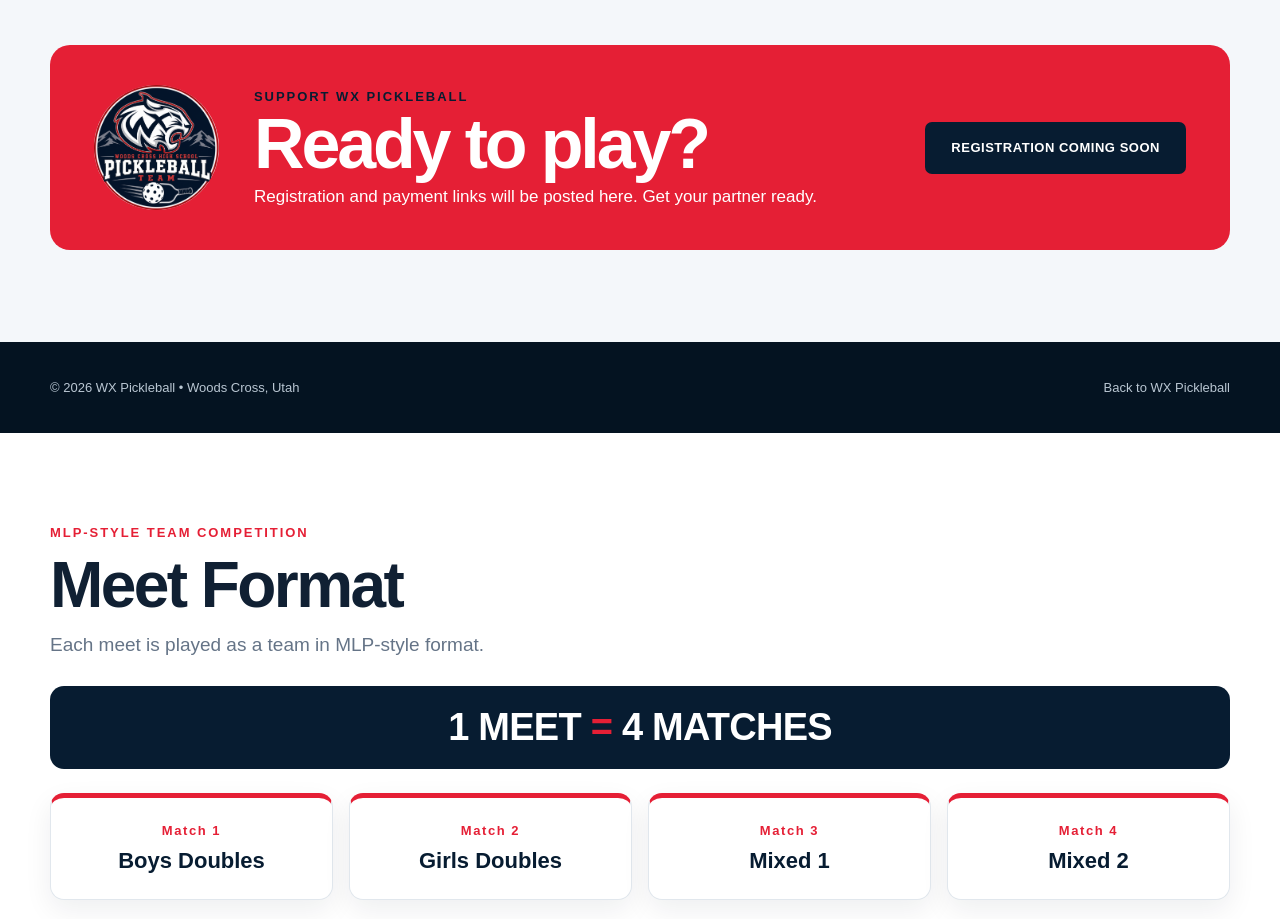
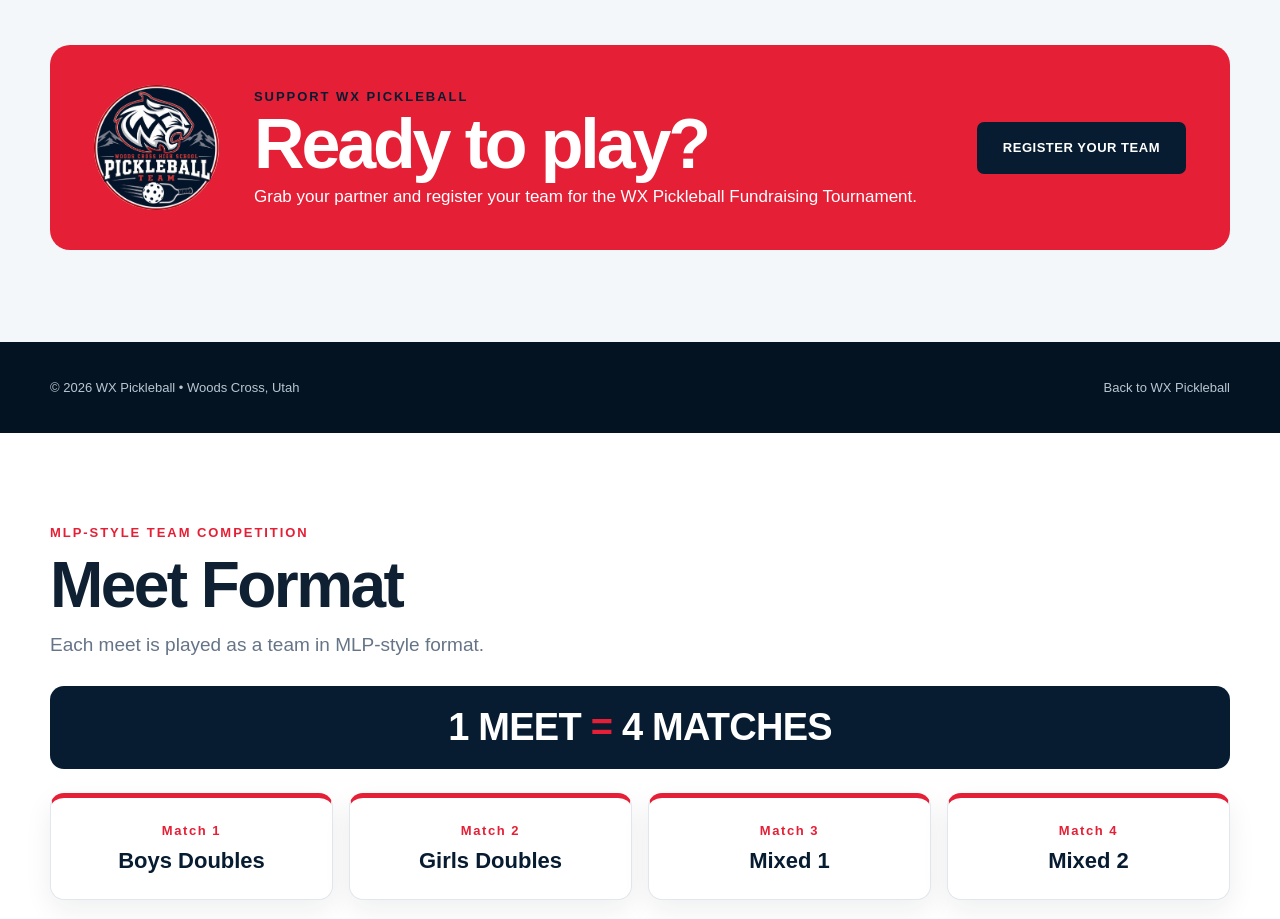
Before and after one commit to colesp-ui/wxpickleball, a Next.js app: page /tournament in a window 1280 px wide. Shown: the part 3120-4039 px from the top of the page. Built offline with nearby package versions, Linux system fonts and the light colour scheme.

Commit message:
Activate fundraiser registration link

```diff
--- a/app/tournament/page.js
+++ b/app/tournament/page.js
@@ -2,16 +2,17 @@ import "../globals.css";
 
 const LOGO = "/Logo.png";
 const photos = ["/IMG_2067.jpeg", "/IMG_2072.jpeg", "/IMG_2090.jpeg", "/IMG_2092.jpeg"];
+const REGISTRATION_URL = "https://docs.google.com/forms/d/e/1FAIpQLScYDjj9CJMCelDYZaMjmk3iaEIU6dSIonE3viC4NbuSsJCNsw/viewform?usp=header";
 
 export default function TournamentPage() {
   return (
     <>
-      <header className="topbar"><div className="container nav"><a className="brand" href="/"><img className="brand-logo" src={LOGO} alt="WX Pickleball logo" /><div className="brand-copy"><strong>WX PICKLEBALL</strong><span>Woods Cross High School</span></div></a><nav className="navlinks"><a href="/">Home</a><a href="#details">Details</a><a href="#format">Format</a><a href="#photos">Photos</a></nav><a className="nav-cta" href="#register">REGISTER</a></div></header>
+      <header className="topbar"><div className="container nav"><a className="brand" href="/"><img className="brand-logo" src={LOGO} alt="WX Pickleball logo" /><div className="brand-copy"><strong>WX PICKLEBALL</strong><span>Woods Cross High School</span></div></a><nav className="navlinks"><a href="/">Home</a><a href="#details">Details</a><a href="#format">Format</a><a href="#photos">Photos</a></nav><a className="nav-cta" href={REGISTRATION_URL} target="_blank" rel="noopener noreferrer">REGISTER</a></div></header>
       <main className="tournament-page">
         <section className="tournament-hero">
           <img className="tournament-hero-image" src="/IMG_2067.jpeg" alt="WX Pickleball fundraising tournament" />
           <div className="tournament-hero-overlay" />
-          <div className="container tournament-hero-content"><div className="kicker red">WX Pickleball Fundraiser</div><h1>FUNDRAISING<br/>TOURNAMENT</h1><p>Compete. Have fun. Support Woods Cross High School Pickleball.</p><div className="actions"><a className="btn btn-primary" href="#register">Register Your Team</a><a className="btn btn-secondary" href="#details">Tournament Details</a></div></div>
+          <div className="container tournament-hero-content"><div className="kicker red">WX Pickleball Fundraiser</div><h1>FUNDRAISING<br/>TOURNAMENT</h1><p>Compete. Have fun. Support Woods Cross High School Pickleball.</p><div className="actions"><a className="btn btn-primary" href={REGISTRATION_URL} target="_blank" rel="noopener noreferrer">Register Your Team</a><a className="btn btn-secondary" href="#details">Tournament Details</a></div></div>
         </section>
 
         <section className="tournament-facts" id="details"><div className="container tournament-facts-grid"><div><span>Date</span><strong>August 22</strong></div><div><span>Time</span><strong>8 AM – 12 PM</strong></div><div><span>Location</span><strong>Hogan Park</strong></div><div><span>Divisions</span><strong>Two Competitive Levels</strong></div></div></section>
@@ -22,7 +23,7 @@ export default function TournamentPage() {
 
         <section className="tournament-gallery section" id="photos"><div className="container"><div className="kicker">WX Pickleball</div><h2>Come be part of it.</h2><div className="tournament-photo-grid">{photos.map((photo, i) => <figure key={photo} className={i === 0 ? "wide" : ""}><img src={photo} alt="WX Pickleball tournament" /></figure>)}</div></div></section>
 
-        <section className="section tournament-register" id="register"><div className="container"><div className="tournament-register-box"><img src={LOGO} alt="WX Pickleball"/><div><div className="kicker dark-kicker">Support WX Pickleball</div><h2>Ready to play?</h2><p>Registration and payment links will be posted here. Get your partner ready.</p></div><a className="btn cta-btn" href="#">Registration Coming Soon</a></div></div></section>
+        <section className="section tournament-register" id="register"><div className="container"><div className="tournament-register-box"><img src={LOGO} alt="WX Pickleball"/><div><div className="kicker dark-kicker">Support WX Pickleball</div><h2>Ready to play?</h2><p>Grab your partner and register your team for the WX Pickleball Fundraising Tournament.</p></div><a className="btn cta-btn" href={REGISTRATION_URL} target="_blank" rel="noopener noreferrer">Register Your Team</a></div></div></section>
       </main>
       <footer className="footer"><div className="container footer-inner"><span>© 2026 WX Pickleball • Woods Cross, Utah</span><a href="/">Back to WX Pickleball</a></div></footer>
     </>
```
